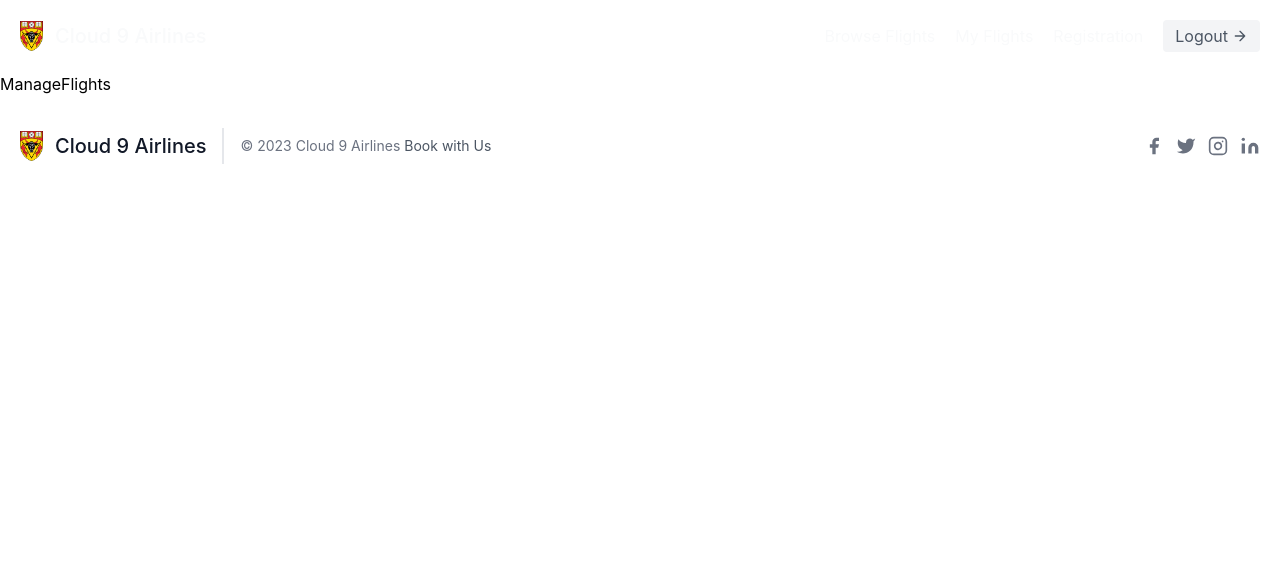
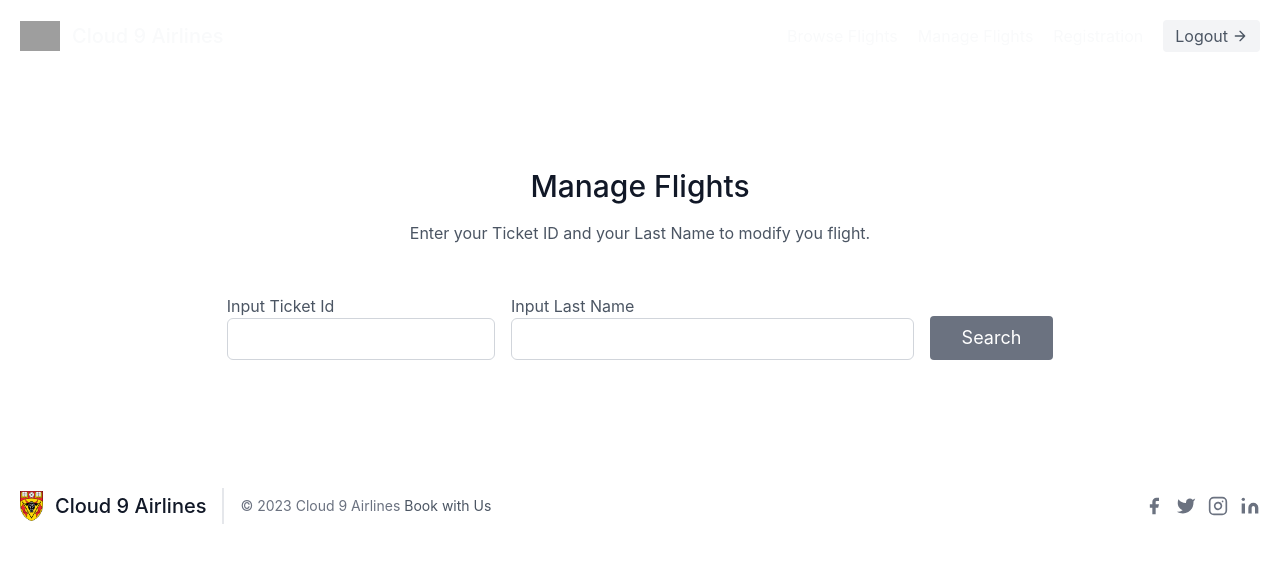
Before and after one commit to jsugimoto99/ENSF-614---Group-12, a React (Create React App) app in the folder frontend/frontend/: page /manageFlights in a window 1280 px wide. Shown: the top 562 px of the page. Built offline with nearby package versions, Linux system fonts and the light colour scheme; grey boxes are pictures that could not be loaded.

Commit message:
modifying folder structure

```diff
--- a/frontend/frontend/src/App.js
+++ b/frontend/frontend/src/App.js
@@ -1,26 +1,25 @@
 import "./App.css";
-import Navbar from "./components/Navbar";
-import AdminNavbar from "./components/AdminNavbar";
+import Navbar from "./components/NavBars/Navbar";
+import AdminNavbar from "./components/NavBars/AdminNavbar";
 import Registration from "./components/Registration";
 import AdminLogin from "./components/AdminLogin";
-import UserNavbar from "./components/UserNavbar";
-import RegisteredNavbar from "./components/RegisteredNavbar"
+import UserNavbar from "./components/NavBars/UserNavbar";
+import RegisteredNavbar from "./components/NavBars/RegisteredNavbar"
 import Footer from "./components/Footer";
-import ManageFlights from "./components/ManageFlights";
+import ManageFlights from "./components/ManageFlights/ManageFlights";
 import Login from "./components/Login";
 import { Routes, Route } from "react-router-dom";
 import Home from "./components/Home";
 import SignUp from "./components/SignUp";
 import './App.css';
 import React, { useState } from "react";
-import BrowseFlights from "./components/BrowseFlights";
+import BrowseFlights from "./components/BrowseFlights/BrowseFlight";
 import Promotions from "./components/Promotions";
-import BookedFlights from "./components/BookedFlights";
-import ModFlights from "./components/ModFlights";
+import ModFlights from "./components/Admin/ModFlights";
 import FlightList from "./components/BrowseFlights/FlightList";
 import Insurance from "./components/BrowseFlights/Insurance";
 import Payment from "./components/BrowseFlights/Payment";
-import ModAircrafts from "./components/ModAircrafts";
+import ModAircrafts from "./components/Admin/ModAircrafts";
 import ThankYou from "./components/payments/ThankYou";
 
 function App() {
@@ -84,7 +83,7 @@ function App() {
           <Route path="/flightList/:paramName" element={<FlightList />} />
           <Route path="flights/insurance/:paramName" element={<Insurance />} />
           <Route path="/registration" element={<Registration updateUserAttributes = {updateUserAttributes} user = {user} />} />
-          <Route path="/myFlights" element={<BookedFlights />} />
+          <Route path="/manageFlights" element={<ManageFlights />} />
           <Route path="/payment/:paramName" element={<Payment />} />
           <Route path="/thankyou" element={<ThankYou />} />
 
@@ -93,7 +92,7 @@ function App() {
         <>
           <Route path="/browseFlights" element={<BrowseFlights />} />
           <Route path="/promotions" element={<Promotions />} />
-          <Route path="/myFlights" element={<BookedFlights />} />
+          <Route path="/manageFlights" element={<ManageFlights />} />
         </>
         <Route path="/admin" element={<AdminLogin updateUserAttributes = {updateUserAttributes} user = {user} />} />
         {userRole === 'admin'}
@@ -101,7 +100,6 @@ function App() {
           <Route path="/flights" element={<ModFlights />} />
           <Route path="/aircrafts" element={<ModAircrafts />} />
           <Route path="/showPromotions" element={<Promotions />} />
-          <Route path="/myFlights" element={<BookedFlights />} />
         </>
       </Routes>
       <Footer />
--- a/frontend/frontend/src/components/BrowseFlights.js
+++ /dev/null
@@ -1,12 +0,0 @@
-import React from 'react'
-import BrowseFlight from './BrowseFlights/BrowseFlight'
-
-function BrowseFlights() {
-  return (
-    <div>
-      <BrowseFlight />
-    </div>
-  )
-}
-
-export default BrowseFlights
--- a/frontend/frontend/src/components/ManageFlights.js
+++ /dev/null
@@ -1,9 +0,0 @@
-import React from 'react'
-
-function ManageFlights() {
-  return (
-    <div>ManageFlights</div>
-  )
-}
-
-export default ManageFlights
--- /dev/null
+++ b/frontend/frontend/src/components/ManageFlights/ManageFlights.js
@@ -0,0 +1,61 @@
+import React, { useState, useEffect } from "react";
+
+function ManageFlights() {
+
+  const [ticketId, setTicketId] = useState("");
+  const [lastName, setLastName] = useState("");
+
+  const handleTicketIdChange = (event) => {
+    setTicketId(event.target.value);
+  };
+
+  const handleLastNameChange = (event) => {
+    setLastName(event.target.value);
+  };
+  return (
+    <>
+      <section className="text-gray-600 body-font">
+        <div className="container px-5 py-24 mx-auto">
+          <div className="flex flex-col text-center w-full mb-12">
+            <h1 className="sm:text-3xl text-2xl font-medium title-font mb-4 text-gray-900 animate__bounceIn">
+              Manage Flights
+            </h1>
+            <p className="lg:w-2/3 mx-auto leading-relaxed text-base">
+              Enter your Ticket ID and your Last Name to modify you flight.
+            </p>
+          </div>
+          <div className="flex lg:w-2/3 w-1/2 sm:flex-row flex-col mx-auto px-8 sm:space-x-4 sm:space-y-0 space-y-4 sm:px-0 items-end">
+            <div className="relative flex-grow w-1/3">
+              <label htmlFor="ticketId">Input Ticket Id</label>
+              <input
+                type="text"
+                id="ticketId"
+                value={ticketId}
+                onChange={handleTicketIdChange}
+                className="border border-gray-300 p-2 w-full rounded-md"
+              />
+            </div>
+            <div className="relative flex-grow w-1/2">
+              <label htmlFor="lastName">Input Last Name</label>
+              <input
+                type="text"
+                id="lastName"
+                value={lastName}
+                onChange={handleLastNameChange}
+                className="border border-gray-300 p-2 w-full rounded-md"
+              />
+            </div>
+            <button
+              // onClick={handleClick}
+              className="text-white bg-gray-500 border-0 py-2 px-8 focus:outline-none hover:bg-gray-600 rounded text-lg"
+            >
+              Search
+            </button>
+          </div>
+        </div>
+      </section>
+    </>
+  )
+}
+
+export default ManageFlights
--- a/frontend/frontend/src/components/RegisteredNavbar.js
+++ b/frontend/frontend/src/components/NavBars/RegisteredNavbar.js
@@ -54,8 +54,8 @@ const RegisteredNavbar = ({ updateUserAttributes}) => {
             <Link to="/browseFlights">
               <a className="mr-5 hover:text-green-900">Book a Flight</a>
             </Link>
-            <Link to="/myFlights">
-              <a className="mr-5 hover:text-green-900">My Flights</a>
+            <Link to="/manageFlights">
+              <a className="mr-5 hover:text-green-900">Manage Flights</a>
             </Link>
             <Link to="/showPromotions">
               <a className="mr-5 hover:text-green-900">Promotions</a>
--- a/frontend/frontend/src/components/UserNavbar.js
+++ b/frontend/frontend/src/components/NavBars/UserNavbar.js
@@ -51,8 +51,8 @@ const UserNavbar = ({ updateUserAttributes }) => {
             <Link to="/browseFlights">
               <a className="mr-5 hover:text-green-900">Browse Flights</a>
             </Link>
-            <Link to="/myFlights">
-              <a className="mr-5 hover:text-green-900">My Flights</a>
+            <Link to="/manageFlights">
+              <a className="mr-5 hover:text-green-900">Manage Flights</a>
             </Link>
             <Link to="/registration">
               <a className="mr-5 hover:text-green-900">Registration</a>
```
Also changed, not shown: frontend/frontend/src/components/BookedFlights.js (deleted, +0 -11 lines), frontend/frontend/src/components/Admin/ModAircrafts.js (renamed from frontend/frontend/src/components/ModAircrafts.js), frontend/frontend/src/components/Admin/ModFlights.js (renamed from frontend/frontend/src/components/ModFlights.js), frontend/frontend/src/components/NavBars/AdminNavbar.js (renamed from frontend/frontend/src/components/AdminNavbar.js), frontend/frontend/src/components/NavBars/Navbar.js (renamed from frontend/frontend/src/components/Navbar.js).
